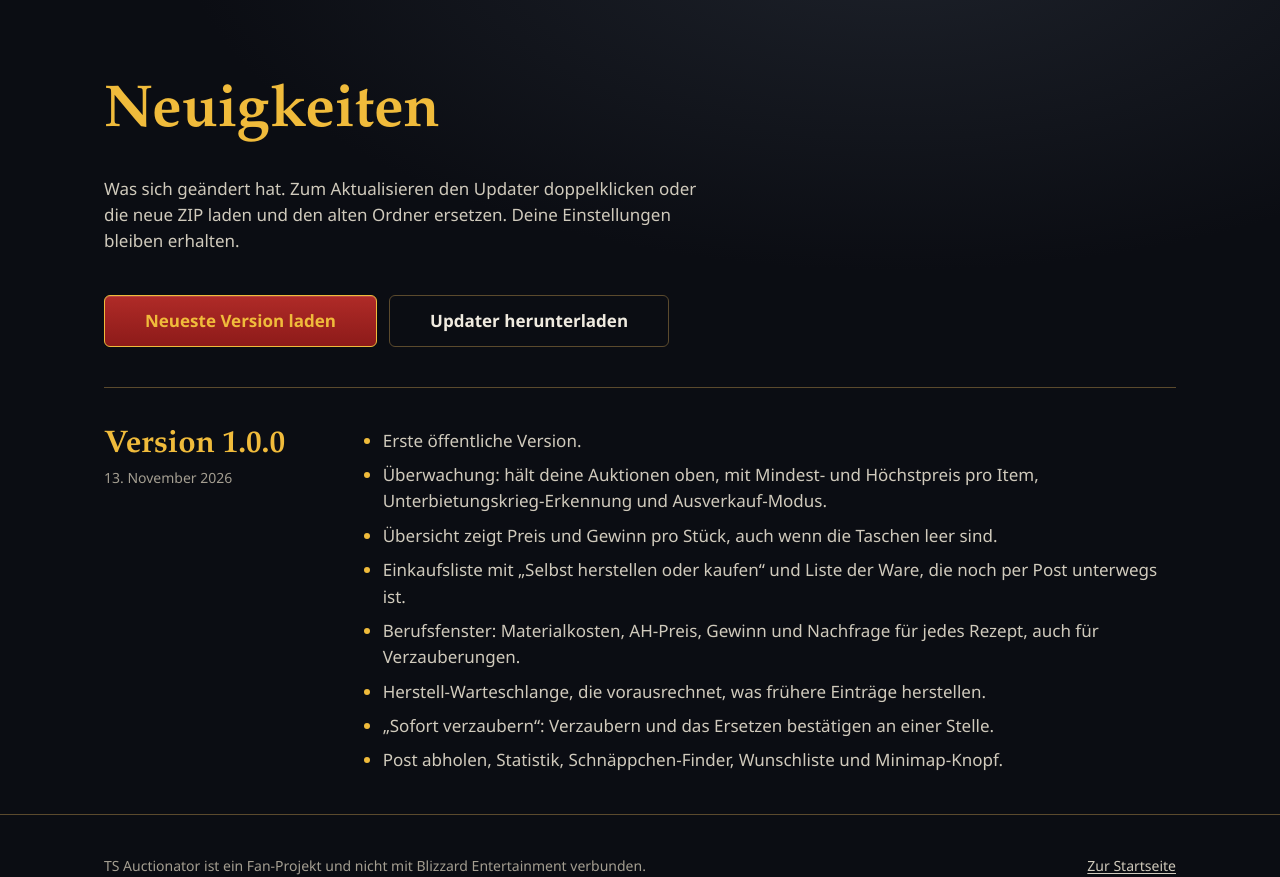
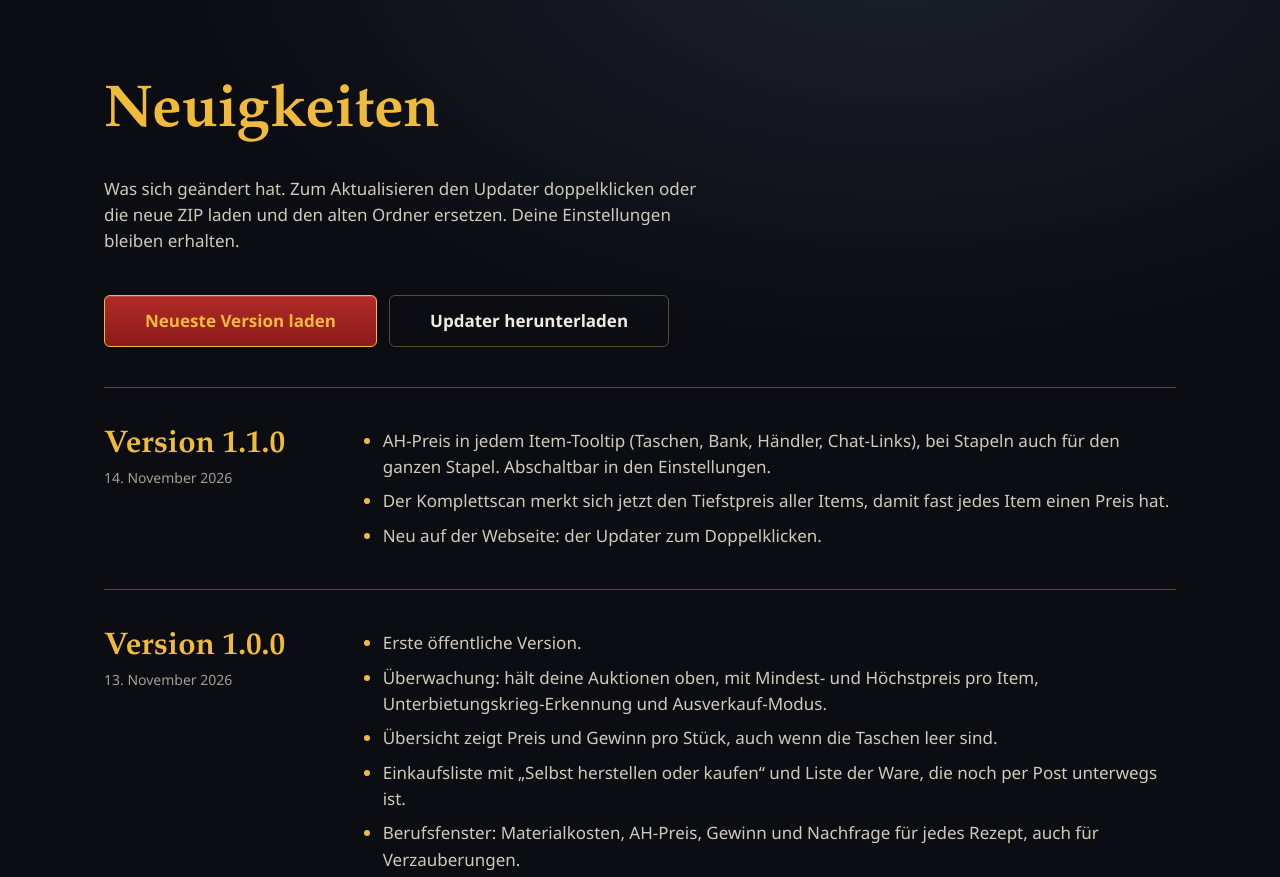
Before and after one commit to TS-Auctionator/ts-auctionator.github.io, a plain HTML site: page neuigkeiten.html in a window 1280 px wide. Shown: the part 76-953 px from the top of the page. Drawn offline with Linux system fonts and the light colour scheme.

Commit message:
Version 1.1.0

```diff
--- a/neuigkeiten.html
+++ b/neuigkeiten.html
@@ -34,6 +34,17 @@
     <!-- Neue Versionen hier oben einfügen -->
     <article class="release">
       <div>
+        <h2>Version 1.1.0</h2>
+        <time datetime="2026-11-14">14. November 2026</time>
+      </div>
+      <ul>
+        <li>AH-Preis in jedem Item-Tooltip (Taschen, Bank, H&#228;ndler, Chat-Links), bei Stapeln auch f&#252;r den ganzen Stapel. Abschaltbar in den Einstellungen.</li>
+        <li>Der Komplettscan merkt sich jetzt den Tiefstpreis aller Items, damit fast jedes Item einen Preis hat.</li>
+        <li>Neu auf der Webseite: der Updater zum Doppelklicken.</li>
+      </ul>
+    </article>
+    <article class="release">
+      <div>
         <h2>Version 1.0.0</h2>
         <time datetime="2026-11-13">13. November 2026</time>
       </div>
```
